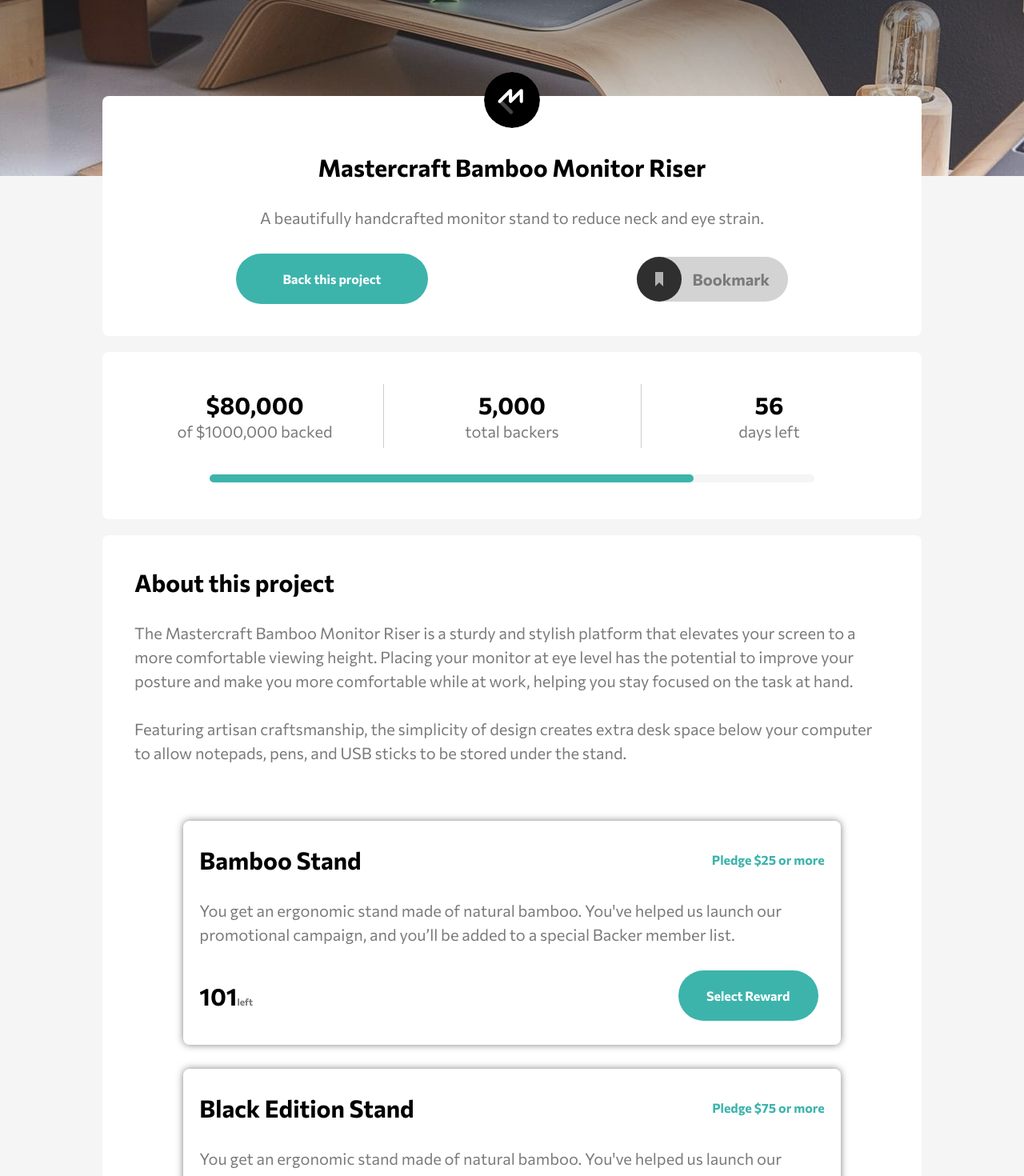
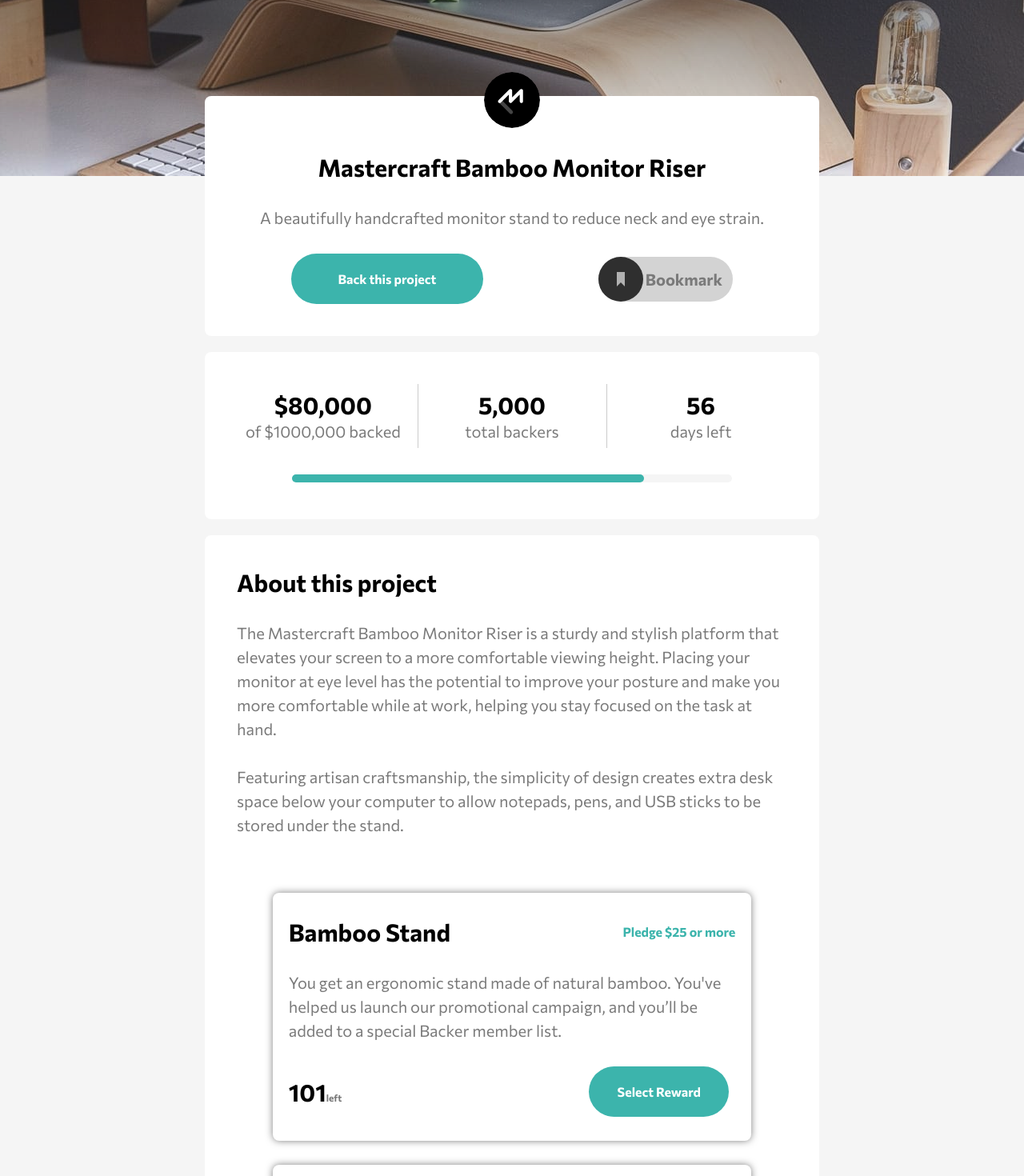
Before and after one commit to Netosilv4/CrowdFunding-fm, a React (Create React App) app: page / in a window 1280 px wide. Shown: the part 180-1650 px from the top of the page at 80% size. Built offline with nearby package versions, Linux system fonts and the light colour scheme.

Commit message:
Refatora width das Sections

```diff
--- a/src/components/Arrecadation/index.jsx
+++ b/src/components/Arrecadation/index.jsx
@@ -7,7 +7,7 @@ import { Section, P } from '../UI';
 function Arrecadation() {
   return (
     <>
-      <Section>
+      <Section cardWidth="60%">
         <Div>
           <DivText>
             <H1>$80,000</H1>
--- a/src/components/UI/index.js
+++ b/src/components/UI/index.js
@@ -13,7 +13,7 @@ export const Section = styled.section`
   width: 87%;
   padding: 20px 10px;
   @media(min-width: 900px) {
-    width: 80%;
+    width: ${(props) => props.cardWidth};
     :nth-child( n + 4) {
       width: 87%;
     }
--- a/src/components/about/index.jsx
+++ b/src/components/about/index.jsx
@@ -4,7 +4,7 @@ import { Section, H2, P } from '../UI';
 import RewardCard from '../rewardCards';
 
 const About = () => (
-  <Section style={{ gap: '30px', textAlign: 'left', alignItems: 'left' }}>
+  <Section cardWidth="60%" style={{ gap: '30px', textAlign: 'left', alignItems: 'left' }}>
     <H2>
       About this project
     </H2>
@@ -20,7 +20,12 @@ const About = () => (
       under the stand.
     </P>
     {
-      products.map((e) => <RewardCard product={e} desactivate={e.quantity === 0} />)
+      products.map((e) => (
+        <RewardCard
+          product={e}
+          desactivate={e.quantity === 0}
+        />
+      ))
     }
   </Section>
 );
--- a/src/components/product/Product.jsx
+++ b/src/components/product/Product.jsx
@@ -8,7 +8,7 @@ import {
 } from '../UI';
 
 const Product = ({ setShow }) => (
-  <Section style={{ height: '300px', transform: 'translateY(-100px)', marginBottom: '-100px' }}>
+  <Section cardWidth="60%" style={{ height: '300px', transform: 'translateY(-100px)', marginBottom: '-100px' }}>
     <Logo src="dale/images/logo-mastercraft.svg" alt="logo mastercraft" />
     <H2>
       Mastercraft Bamboo
--- a/src/components/productModal/styles.js
+++ b/src/components/productModal/styles.js
@@ -10,7 +10,7 @@ export const ModelSection = styled.section`
   left: 0;
   height: 550%;
   width: 100%;
-  background-color: rgba(0,0,0,0.5);
+  background-color: rgba(0,0,0,0.6);
   padding: 200px 0;
 `;
 
@@ -25,7 +25,7 @@ export const Div = styled.div`
   @media(min-width: 900px) {
     width: 70%;
   }
-  box-shadow: 1px 1px 5px black;
+  box-shadow: 1px 1px 15px black;
 `;
 
 export const ModalHead = styled.div`
--- a/src/components/rewardCards/index.jsx
+++ b/src/components/rewardCards/index.jsx
@@ -16,6 +16,7 @@ const RewardCard = ({
       boxShadow: '0px 0px 10px rgba(0,0,0,0.5)', textAlign: 'left', gap: '30px', padding: '30px 20px',
     }}
     desactivate={desactivate}
+    cardWidth="86%"
   >
     <Wrapper>
       <H2>{title}</H2>
```
